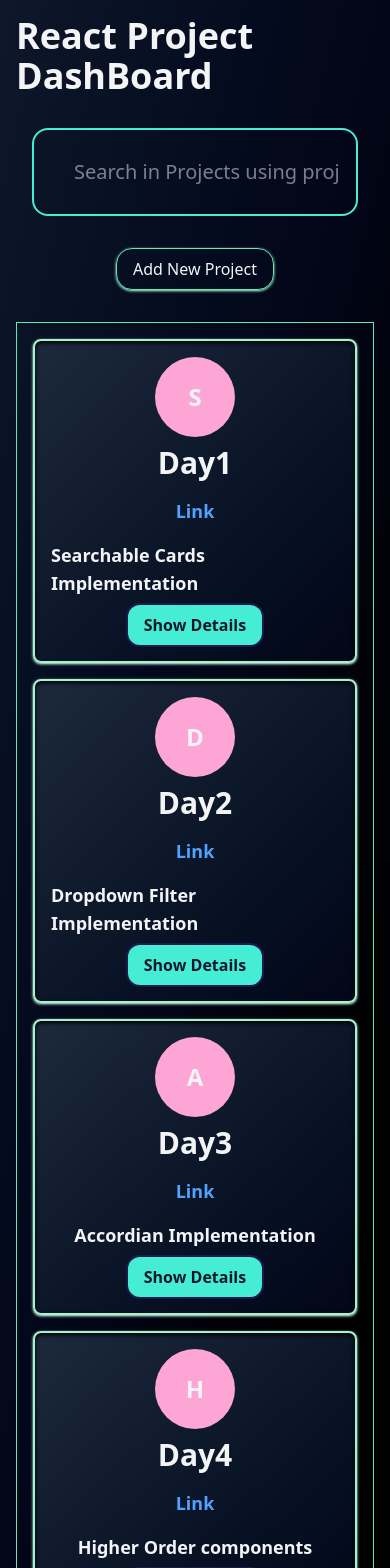
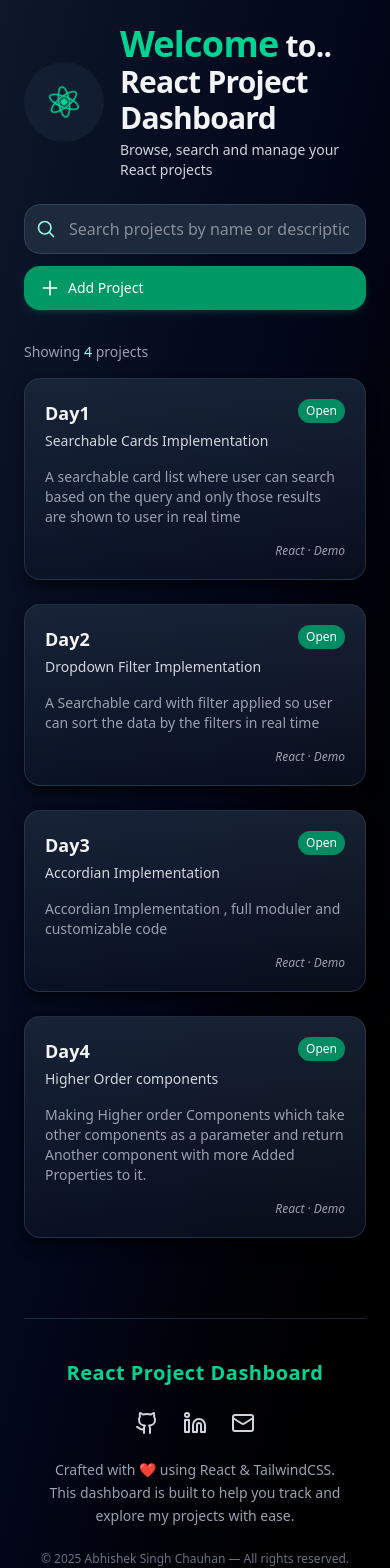
Before and after one commit to Abhisheksinghchauhan192/ReactConceptsPractice, a React (Vite) app: page / in a window 390 px wide. Shown: the top 1568 px of the page. Built offline with nearby package versions, Linux system fonts and the light colour scheme.

Commit message:
added footer and responsive styling to the dashboard

```diff
--- a/package.json
+++ b/package.json
@@ -11,6 +11,7 @@
   },
   "dependencies": {
     "@tailwindcss/vite": "^4.1.17",
+    "lucide-react": "^0.555.0",
     "react": "^19.2.0",
     "react-dom": "^19.2.0",
     "react-icons": "^5.5.0",
--- a/src/components/Avatar.jsx
+++ b/src/components/Avatar.jsx
@@ -1,9 +1,11 @@
-export default function Avatar({img}){
-
-    return (
-
-        <div className="flex justify-center items-center w-20 h-20 rounded-full bg-pink-300">
-            <h2 className="text-2xl font-bold">{img}</h2>
+export default function Avatar({ img }) {
+  return (
+    <div className="flex justify-center items-center">
+       <div className="w-24 h-24 rounded-full bg-emerald-300 p-1 flex justify-center items-center">
+        <div className="w-22 h-22 rounded-full bg-pink-300 flex justify-center items-center">
+          <h2 className="text-2xl font-bold">{img}</h2>
         </div>
-    )
+      </div>
+    </div>
+  );
 }
--- /dev/null
+++ b/src/components/Footer.jsx
@@ -0,0 +1,51 @@
+import {  Mail } from "lucide-react";
+
+export default function Footer() {
+  return (
+    <footer className="w-full mt-20 border-t border-slate-700/60 py-10 px-4 text-gray-300">
+      <div className="max-w-7xl mx-auto flex flex-col items-center gap-6">
+
+        <h2 className="text-xl font-semibold text-emerald-400 tracking-wide">
+          React Project Dashboard
+        </h2>
+
+        <div className="flex gap-6">
+          <a
+            href="https://github.com/Abhisheksinghchauhan192"
+            target="_blank"
+            rel="noopener noreferrer"
+            className="text-gray-300 hover:text-emerald-400 transition-colors duration-200"
+          >
+         <svg xmlns="http://www.w3.org/2000/svg" width="24" height="24" viewBox="0 0 24 24" fill="none" stroke="currentColor" stroke-width="2" stroke-linecap="round" stroke-linejoin="round" class="lucide lucide-github-icon lucide-github"><path d="M15 22v-4a4.8 4.8 0 0 0-1-3.5c3 0 6-2 6-5.5.08-1.25-.27-2.48-1-3.5.28-1.15.28-2.35 0-3.5 0 0-1 0-3 1.5-2.64-.5-5.36-.5-8 0C6 2 5 2 5 2c-.3 1.15-.3 2.35 0 3.5A5.403 5.403 0 0 0 4 9c0 3.5 3 5.5 6 5.5-.39.49-.68 1.05-.85 1.65-.17.6-.22 1.23-.15 1.85v4"/><path d="M9 18c-4.51 2-5-2-7-2"/></svg>
+          </a>
+
+
+          <a
+            href="https://www.linkedin.com/in/abhisheksinghchauhan786/"
+            target="_blank"
+            rel="noopener noreferrer"
+            className="text-gray-300 hover:text-emerald-400 transition-colors duration-200"
+          >
+            <svg xmlns="http://www.w3.org/2000/svg" width="24" height="24" viewBox="0 0 24 24" fill="none" stroke="currentColor" stroke-width="2" stroke-linecap="round" stroke-linejoin="round" class="lucide lucide-linkedin-icon lucide-linkedin"><path d="M16 8a6 6 0 0 1 6 6v7h-4v-7a2 2 0 0 0-2-2 2 2 0 0 0-2 2v7h-4v-7a6 6 0 0 1 6-6z"/><rect width="4" height="12" x="2" y="9"/><circle cx="4" cy="4" r="2"/></svg>
+           </a>
+
+          <a
+            href="mailto:abhic4170@gmail.com"
+            className="text-gray-300 hover:text-emerald-400 transition-colors duration-200"
+          >
+            <Mail className="w-6 h-6 hover:scale-110 transition-transform" />
+          </a>
+        </div>
+
+        <p className="text-sm text-gray-400 text-center max-w-xl leading-relaxed">
+          Crafted with ❤️ using React & TailwindCSS.
+          This dashboard is built to help you track and explore  my projects with ease.
+        </p>
+
+        <p className="text-xs text-gray-500">
+          © {new Date().getFullYear()} Abhishek Singh Chauhan — All rights reserved.
+        </p>
+      </div>
+    </footer>
+  );
+}
--- a/src/components/ProjectCard.jsx
+++ b/src/components/ProjectCard.jsx
@@ -1,37 +1,34 @@
-import { Link } from "react-router-dom";
-import Avatar from "./Avatar";
-import { useState } from "react";
+export default function ProjectCard({ name, link, desc, details }) {
+  return (
+    <article className="bg-gradient-to-b from-slate-800/80 to-slate-900/60 border border-slate-700/60 rounded-2xl p-5 shadow-lg shadow-black/50 hover:shadow-xl transform hover:scale-105 transition-all duration-200">
+      <div className="flex items-start justify-between gap-4">
+        <div>
+          <h3 className="text-lg font-semibold text-gray-100">{name}</h3>
+          <p className="mt-1 text-sm text-gray-300 line-clamp-3">{desc}</p>
+        </div>
 
-export default function ProjectCard({ name, desc, link, details }) {
-  const [show, setShow] = useState(false);
+        <div className="flex items-center gap-2">
+          <a
+            href={link}
+            target="_blank"
+            rel="noreferrer"
+            className="text-xs px-2 py-1 rounded-full bg-emerald-600/90 text-white font-medium hover:bg-emerald-500 transition"
+            aria-label={`Open ${name} project link`}
+          >
+            Open
+          </a>
+        </div>
+      </div>
 
-  function handleShow() {
-    setShow(!show);
-  }
+      {details && (
+        <div className="mt-4 text-sm text-gray-400">
+          <p className="line-clamp-4">{details}</p>
+        </div>
+      )}
 
-  return (
-    <div
-      className="flex flex-col justify-center  items-center gap-2 p-4 border-emerald-200 shadow-sm shadow-emerald-100 border-2 w-sm rounded-lg bg-linear-to-br from-slate-800 to-slate-950
-        inset-shadow-black inset-shadow-sm
-        "
-    >
-      <Avatar img={desc[0]} />
-      <h2 className="text-3xl font-bold">{name}</h2>
-      <div className="flex justify-end p-2 ">
-        <Link to={link} className="text-blue-400 font-bold text-lg">
-          Link
-        </Link>
-      </div>
-      <p className="text-ceter text-lg font-semibold">{desc}</p>
-      <button
-        className="flex px-4 py-2 bg-teal-300 border-none ring-2 ring-indigo-950  rounded-xl text-slate-900 font-semibold"
-        onClick={handleShow}
-      >
-        {show ? "Hide Details" : "Show Details"}
-      </button>
-      {show && (
-        <p className="text-lg text-gray-600 font-semibold ">{details}</p>
-      )}
-    </div>
+      <footer className="mt-4 flex items-center justify-end text-xs text-gray-400">
+        <span className="italic">React · Demo</span>
+      </footer>
+    </article>
   );
 }
--- a/src/pages/dashboard/DashBoard.jsx
+++ b/src/pages/dashboard/DashBoard.jsx
@@ -2,9 +2,11 @@ import { useState } from "react";
 import ProjectCard from "../../components/ProjectCard";
 import { projectsData } from "./projectsData";
 import { useNavigate } from "react-router-dom";
-
+import { Loader } from "lucide-react";
+import Footer from "../../components/Footer";
 export default function DashBoard() {
-  const [query, setQueery] = useState("");
+  const [query, setQuery] = useState("");
+  const [isLoading, setIsLoading] = useState(false);
 
   const filteredProjects = projectsData.filter((project) => {
     return (
@@ -14,53 +16,214 @@ export default function DashBoard() {
   });
 
   function handleQuery(newquery) {
-    setQueery(newquery);
+    setQuery(newquery);
   }
 
   const navigate = useNavigate();
+
+  function handleAddProject() {
+
+    setIsLoading(true);
+    setTimeout(() => {
+      navigate("/AddProject");
+    }, 600);
+
+  }
+
   return (
     <>
       <div
-        className="flex flex-col justify-around items-center w-screen p-4 min-h-screen
-    gap-8 bg-linear-to-br from-slate-900 via-slate-950 to-black text-gray-100"
+        className="min-h-screen w-full p-6 lg:p-12 bg-linear-to-br from-slate-900 via-slate-950 to-black text-gray-100 flex flex-col items-center"
+        aria-live="polite"
       >
-        <div className="flex  flex-col items-center gap-4 w-full ">
-          <div className="flex justify-center items-center">
-            <h1 className="text-4xl font-bold  text-gray-100">
-              {" "}
-              React Project DashBoard{" "}
+        <header className="w-full max-w-7xl">
+          <div className="flex flex-col md:flex-row md:items-center md:justify-between gap-6">
+            <div className="flex items-center gap-4">
+              <div className="w-20 h-20 flex items-center justify-center rounded-full bg-slate-800/50 p-2">
+                <svg
+                  xmlns="http://www.w3.org/2000/svg"
+                  viewBox="0 0 841.9 595.3"
+                  className="w-16 h-16 text-emerald-400 animate-spin"
+                  fill="none"
+                  stroke="currentColor"
+                  style={{ animationDuration: "5s" }}
+                  strokeWidth="20"
+                >
+                  <g strokeLinecap="round" strokeLinejoin="round">
+                    <ellipse
+                      cx="420"
+                      cy="296.5"
+                      rx="200"
+                      ry="70"
+                      transform="rotate(-30 420 296.5)"
+                    />
+                    <ellipse
+                      cx="420"
+                      cy="296.5"
+                      rx="200"
+                      ry="70"
+                      transform="rotate(30 420 296.5)"
+                    />
+                    <ellipse
+                      cx="420"
+                      cy="296.5"
+                      rx="200"
+                      ry="70"
+                      transform="rotate(90 420 296.5)"
+                    />
+                    <circle cx="420" cy="296.5" r="35" fill="currentColor" />
+                  </g>
+                </svg>
+              </div>
+
+              <div>
+                <h1 className="text-3xl sm:text-4xl lg:text-5xl font-extrabold tracking-tight">
+                  <span className="text-4xl sm:text-5xl lg:text-6xl text-emerald-400 font-bold">
+                    Welcome
+                  </span>{" "}
+                  to.. React Project Dashboard
                 </h1>
+                <p className="mt-1 text-sm text-gray-300">
+                  Browse, search and manage your React projects
+                </p>
               </div>
-          <div className="flex justify-center w-full h-30 p-4">
+            </div>
+
+            <div className="flex flex-col sm:flex-row gap-3 sm:items-center w-full md:w-auto">
+              <label
+                htmlFor="search"
+                className="relative w-full sm:min-w-[360px]"
+              >
+                <span className="sr-only">Search projects</span>
+                <span className="absolute left-3 top-1/2 -translate-y-1/2 pointer-events-none">
+                  <svg
+                    xmlns="http://www.w3.org/2000/svg"
+                    className="w-5 h-5 text-teal-200"
+                    fill="none"
+                    viewBox="0 0 24 24"
+                    stroke="currentColor"
+                    strokeWidth="2"
+                    aria-hidden
+                  >
+                    <path
+                      strokeLinecap="round"
+                      strokeLinejoin="round"
+                      d="M21 21l-4.35-4.35M10.5 18a7.5 7.5 0 100-15 7.5 7.5 0 000 15z"
+                    />
+                  </svg>
+                </span>
+
                 <input
+                  id="search"
                   type="text"
-              placeholder="Search in Projects using project description or by Day"
+                  placeholder="Search projects by name or description"
                   onChange={(e) => handleQuery(e.target.value)}
-              className="w-full  pl-10 py-2 pr-4 border-2 border-teal-300 rounded-2xl text-xl text-gray-100"
+                  className="w-full pl-11 pr-4 py-3 rounded-2xl bg-slate-800 border border-slate-700 text-gray-100 text-base focus:outline-none focus:ring-2 focus:ring-teal-400 focus:border-transparent transition-shadow"
                   value={query}
                 />
-          </div>
-          <div className="flex justify-center w-full ">
+              </label>
+
               <button
-              className="flex justify-center cursor-pointer items-center px-4 py-2 border-emerald-300 border shadow-emerald-200 shadow-sm rounded-2xl"
-              onClick={() => navigate("/AddProject")}
+                className={`flex items-center gap-2 px-4 py-3 rounded-2xl
+    ${
+      isLoading
+        ? "bg-emerald-500/70 cursor-not-allowed"
+        : "bg-emerald-600 hover:bg-emerald-500"
+    }
+    shadow-md shadow-emerald-800/30 text-white text-sm font-medium transition-transform`}
+                onClick={handleAddProject}
+                disabled={isLoading}
               >
-              Add New Project
+                {isLoading ? (
+                  <>
+                    <Loader className="w-5 h-5 animate-spin" />
+                    <span>Loading...</span>
+                  </>
+                ) : (
+                  <>
+                    <svg
+                      xmlns="http://www.w3.org/2000/svg"
+                      className="w-5 h-5"
+                      fill="none"
+                      viewBox="0 0 24 24"
+                      stroke="currentColor"
+                      strokeWidth="2"
+                    >
+                      <path
+                        strokeLinecap="round"
+                        strokeLinejoin="round"
+                        d="M12 4v16m8-8H4"
+                      />
+                    </svg>
+                    <span>Add Project</span>
+                  </>
+                )}
               </button>
             </div>
           </div>
-        <div className="flex flex-wrap gap-4 p-4 border-emerald-300 border  w-full  ">
-          {filteredProjects.map((project) => {
-            return (
+        </header>
+
+        <main className="w-full max-w-7xl mt-8">
+          <div className="flex items-center justify-between mb-4">
+            <p className="text-sm text-gray-400">
+              Showing{" "}
+              <span className="text-teal-200 font-medium">
+                {filteredProjects.length}
+              </span>{" "}
+              project{filteredProjects.length !== 1 ? "s" : ""}
+            </p>
+            <p className="text-sm text-gray-500 hidden sm:block">
+              Pro tip: try searching by day or keywords in the description.
+            </p>
+          </div>
+
+          <section
+            className="grid grid-cols-1 sm:grid-cols-2 md:grid-cols-3 lg:grid-cols-4 gap-6"
+            aria-label="project list"
+          >
+            {filteredProjects.map((project) => (
               <ProjectCard
+                key={project.name}
                 name={project.name}
                 link={project.link}
                 desc={project.desc}
                 details={project.details}
               />
-            );
-          })}
+            ))}
+          </section>
+
+          {filteredProjects.length === 0 && (
+            <div className="mt-12 flex flex-col items-center text-center text-gray-400">
+              <svg
+                xmlns="http://www.w3.org/2000/svg"
+                className="w-16 h-16 mb-4"
+                fill="none"
+                viewBox="0 0 24 24"
+                stroke="currentColor"
+                strokeWidth="1.5"
+                aria-hidden
+              >
+                <path
+                  strokeLinecap="round"
+                  strokeLinejoin="round"
+                  d="M9 14l2-2 4 4m0 0V7a4 4 0 10-8 0v9"
+                />
+              </svg>
+              <p className="text-lg">No projects matched your search.</p>
+              <p className="mt-2 text-sm">
+                Try different keywords, or{" "}
+                <button
+                  className="underline text-teal-300"
+                  onClick={() => setQuery("")}
+                >
+                  clear search
+                </button>
+                .
+              </p>
             </div>
+          )}
+        </main>
+        <Footer/>
       </div>
     </>
   );
```
Also changed, not shown: 1 other file (tests, documents, lock files or other folders). Lines whose indentation alone changed are shown as unchanged.
